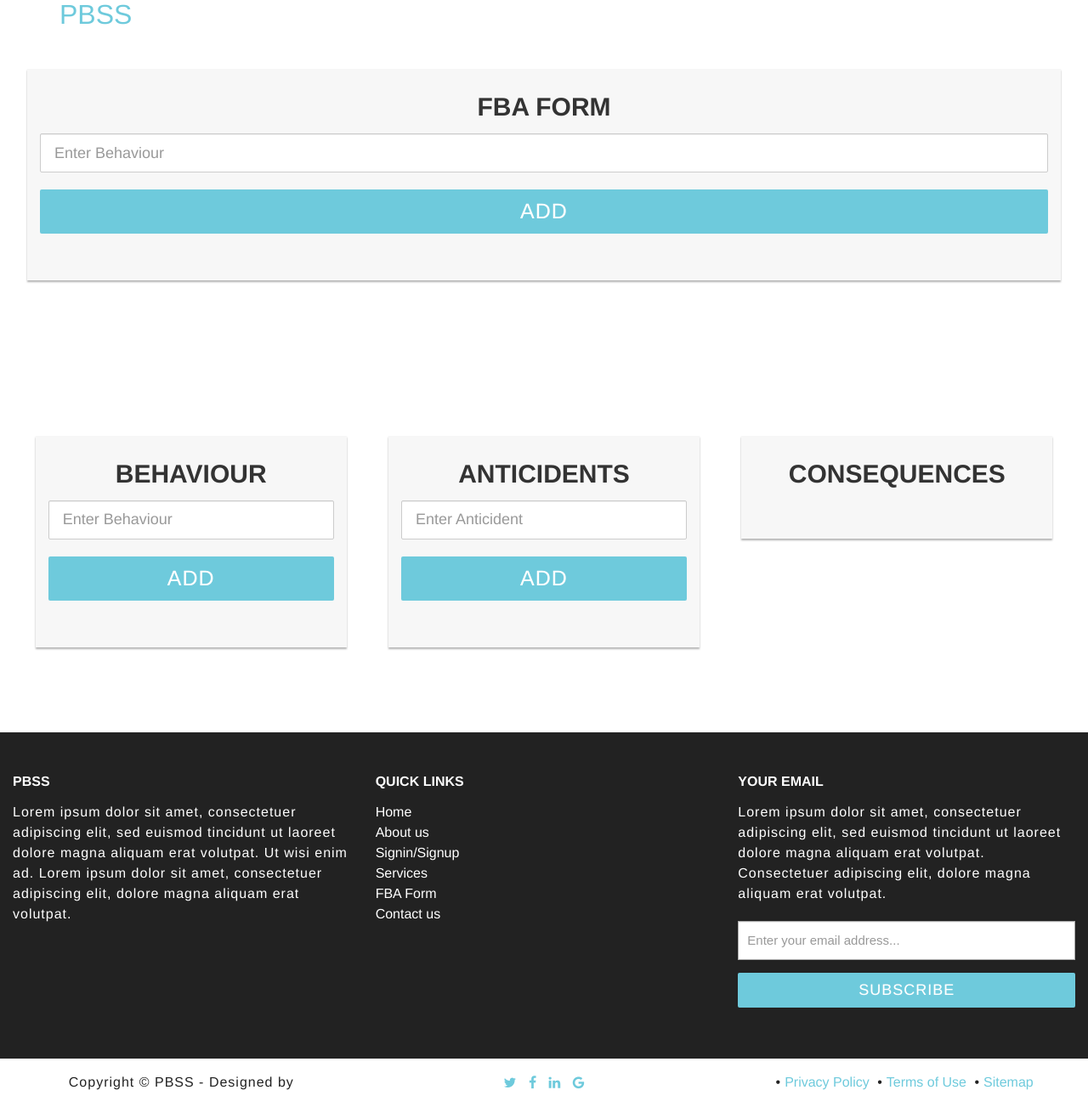
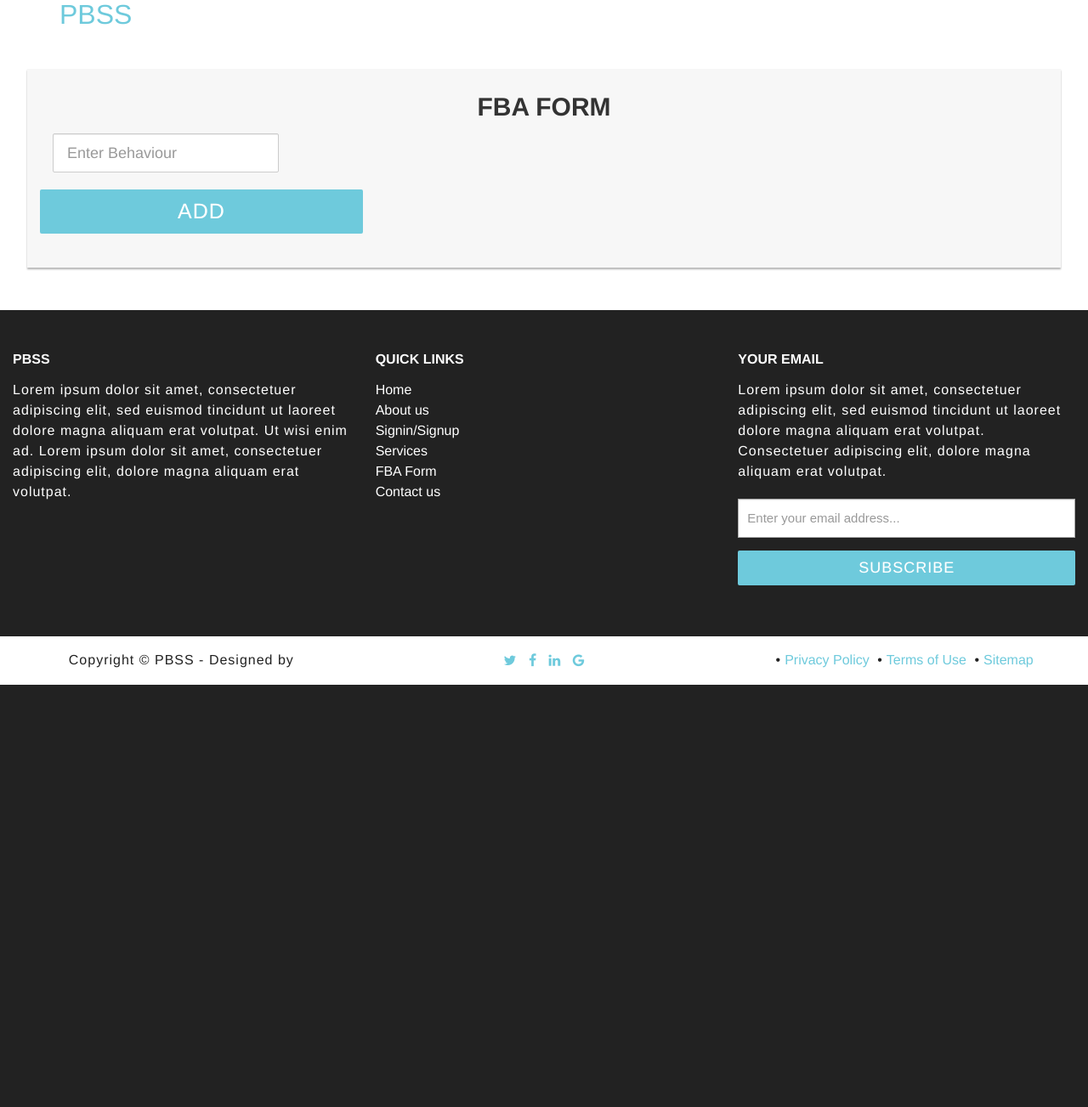
Before and after one commit to NBGAzure/Positivebehaviour, a Django app: template PBSS/fbaform/templates/fbaform/fbaform.html in a window 1280 px wide. Shown: the part 33-1336 px from the top of the page at 85% size. After the commit the page ends 839 px from the top, so only its background shows below. Run offline with Django 3.2, Linux system fonts and the light colour scheme; the template is opened without the code that fills it, so the values that code supplies are empty; some libraries are stand-ins or nearby versions.

Commit message:
Revert "Merge branch 'alpha' of https://github.com/anninomi/Positivebehaviour into alpha"
This reverts commit e754ea48714812ca7f6b80b650f2c5183b3a2c36, reversing
changes made to 3a647801645eab294a0c6b14c3aecf52cf61cc30.

```diff
--- a/PBSS/fbaform/forms.py
+++ b/PBSS/fbaform/forms.py
@@ -1,13 +1,7 @@
 from django import forms
 from .models import List
-from .models import Anticident
 
 class ListForm(forms.ModelForm):
     class Meta:
         model = List
         fields = ["item", "completed"]
-
-class AnticidentForm(forms.ModelForm):
-    class Meta:
-        model = Anticident
-        fields = ["anticident", "completed"]
--- a/PBSS/fbaform/templates/fbaform/fbaform.html
+++ b/PBSS/fbaform/templates/fbaform/fbaform.html
@@ -4,12 +4,15 @@
 
 
     <div class="profile-form">
-            <form class="my-2 my-lg-0" method="POST">
+            <form class="form-inline my-2 my-lg-0" method="POST">
                 {% csrf_token %}
                 <h3 class="text-center">FBA Form</h3><br>
                 <fieldset class="form-group">
                 <div class="row">
+                    <div class="col-sm-4">
+                    <legend class="border-bottom mb-4 "></legend>
                     <input type="text" class="form-control input-lg" name="item" id="name" placeholder="Enter Behaviour" required="required" />
+                    </div>
                     <button type="submit" class="btn btn-3 btn-block" name="btnadd" id="btnadd">Add</button>
         <br>
                 {%  if messages %}
@@ -40,95 +43,8 @@
             {% endif %}
                 </div>
                 </fieldset></form>
-    </div>
+                </div>
 
-    <div class="profile-form">
-				<div class="row">
-					<div class="col-md-4 col-footer footer-1">
-						<div class="content">
-                            <div class="profile-form">
-            <form class="my-2 my-lg-0" method="POST">
-                {% csrf_token %}
-                <h3 class="text-center">Behaviour</h3><br>
-                <fieldset class="form-group">
-                <div class="row">
-                    <input type="text" class="form-control input-lg" name="item" id="b1" placeholder="Enter Behaviour" required="required" />
-                    <button type="submit" class="btn btn-3 btn-block" name="btnadd" id="btnadd">Add</button>        <br>
-                {%  if messages %}
-                {%  for message in messages %}
-                    <div class = "alert alert-warning alert-dismissable" role="alert">
-                        <button class="close" data-dismiss="alert">
-                            <small><sup>x</sup></small>
-                        </button>
-                    </div>
-                {% endfor %}
-                {% endif %}
-            {% if all_items %}
-                 <table class="table table-bothered">
-                {% for things in all_items %}
-                    {% if things.completed %}
-                        <tr class="table-secondary">
-                            <td><a href="{% url 'edit' things.id %}">{{ things.item }}</a></td>
-                          <td><a href="{% url 'delete' things.id %}">Delete</a></td>
-                        </tr>
-                    {% else %}
-                        <tr>
-                            <td><a href="{% url 'edit' things.id %}">{{ things.item }}</a></td>
-                        <td><a href="{% url 'delete' things.id %}">Delete</a></td>
-                        </tr>
-                    {% endif %}
-            {% endfor %}
-                </table>
-            {% endif %}
-                </div>
-                </fieldset></form>
-                </div>
-                        </div>
-					</div>
-
-<!-- ============================================================================================================== -->
-
-                    <div class="col-md-4 col-footer footer-2">
-						<div class="content">
-                            <div class="profile-form">
-                    <form class="my-2 my-lg-0" method="POST">
-                    {% csrf_token %}
-                        <h3 class="text-center">Anticidents</h3><br>
-                    <fieldset class="form-group">
-                    <div class="row">
-                        <input type="text" class="form-control input-lg" name="anticident" id="name" placeholder="Enter Anticident" required="required" />
-                        <button type="submit" class="btn btn-3 btn-block" name="btnadd" id="btnadd">Add</button> <br>
-                    </div>
-                        {%  if messages %}
-                {%  for message in messages %}
-                    <div class = "alert alert-warning alert-dismissable" role="alert">
-                        <button class="close" data-dismiss="alert">
-                            <small><sup>x</sup></small>
-                        </button>
-                    </div>
-                {% endfor %}
-                {% endif %}
-                     </fieldset></form>
-                            </div>
-						</div>
-					</div>
-
-<!-- ============================================================================================ -->
-
-                    <div class="col-md-4 col-footer footer-3">
-                        <div class="profile-form">
-            <form class="my-2 my-lg-0" method="POST">
-
-                <h3 class="text-center">Consequences</h3><br>
-                <fieldset class="form-group">
-
-                </fieldset></form>
-                </div>
-                        </div>
-				</div>
-			</div>
-
-    </div>
 
 
 {% endblock content %}
--- a/PBSS/fbaform/urls.py
+++ b/PBSS/fbaform/urls.py
@@ -5,7 +5,6 @@ from . import views
 
 urlpatterns = [
     path('', views.fbaform, name='fbaform'),
- #   path('', views.anticident, name='anticident'),
     path('delete/<list_id>', views.delete, name="delete"),
     path('cross_off/<list_id>', views.cross_off, name="cross_off"),
     path('uncross/<list_id>', views.uncross, name="uncross"),
--- a/PBSS/positivebehaviour/static/css/style.css
+++ b/PBSS/positivebehaviour/static/css/style.css
@@ -109,7 +109,7 @@ hr:after {content: url(../static/images/dots.png);display: inline-block;position
         font-size: 1.5em;
     }
 }
-header{text-align: center;color: #fff;background: url(/static/images/heroimage.jpg) no-repeat scroll center center ;-webkit-background-size: cover;-moz-background-size: cover;background-size: cover;-o-background-size: cover;height: 650px;}
+header{text-align: center;color: #fff;background: url(/static/images/bg.jpg) no-repeat scroll center center ;-webkit-background-size: cover;-moz-background-size: cover;background-size: cover;-o-background-size: cover;height: 650px;}
 header img{display: block; margin: 200px auto  50px auto;}
 header .intro-text .intro-heading {text-transform: uppercase;font-family: Montserrat,"Helvetica Neue",Helvetica,Arial,sans-serif;font-weight: 700;font-size: 50px;}
 header .intro-text .intro-lead-in {margin-bottom: 30px;font-family: 'Helvetica,Arial';font-size: 42px;}
--- a/PBSS/positivebehaviour/templates/positivebehaviour/index.html
+++ b/PBSS/positivebehaviour/templates/positivebehaviour/index.html
@@ -183,7 +183,7 @@
                             <hr>
                             <div class="intro">Lorem ipsum dolor sit amet</div>
                         </div>
-                        <a class="btn btn-2 btn-sm" href="/fbaform/">Access Form</a>
+                        <button type="submit" class="btn btn-2 ">Access Form</button>
                     </div>
 
                 </div>
--- a/PBSS/positivebehaviour/urls.py
+++ b/PBSS/positivebehaviour/urls.py
@@ -6,6 +6,5 @@ from . import views
 
 urlpatterns = [
     path('', views.index, name='index'),
-    url(r'^sitemap/$', views.sitemap, name='sitemap'),
-    url(r'^fbaform/$', views.fbaForm, name='fbaform')
+    url(r'^sitemap/$', views.sitemap, name='sitemap')
 ]
--- a/PBSS/positivebehaviour/views.py
+++ b/PBSS/positivebehaviour/views.py
@@ -10,7 +10,3 @@ def index(request):
 def sitemap(request):
 
     return render(request, 'positivebehaviour/sitemap.html', {'title': 'sitemap'})
-
-def fbaForm(request):
-
-    return render(request, 'fbaform/fbaform.html', {'title': 'fbaform'})
--- a/PBSS/users/signals.py
+++ b/PBSS/users/signals.py
@@ -1,7 +1,7 @@
-from django.db.models.signals import post_save
+from  django.db.models.signals import post_save
 from django.contrib.auth.models import User
-from django.dispatch import receiver
-from .models import Profile
+from  django.dispatch import receiver
+from  .models import Profile
 
 
 @receiver(post_save, sender=User)
```
Also changed, not shown: PBSS/fbaform/models.py (+7 -16 lines), PBSS/fbaform/views.py (+2 -15 lines), PBSS/fbaform/migrations/0004_anticident.py (deleted), PBSS/positivebehaviour/static/images/heroback.jpg (deleted), PBSS/positivebehaviour/static/images/heroback1.jpg (deleted), PBSS/positivebehaviour/static/images/heroimage.jpg (deleted), PBSS/users/models.py (line endings or trailing spaces).
